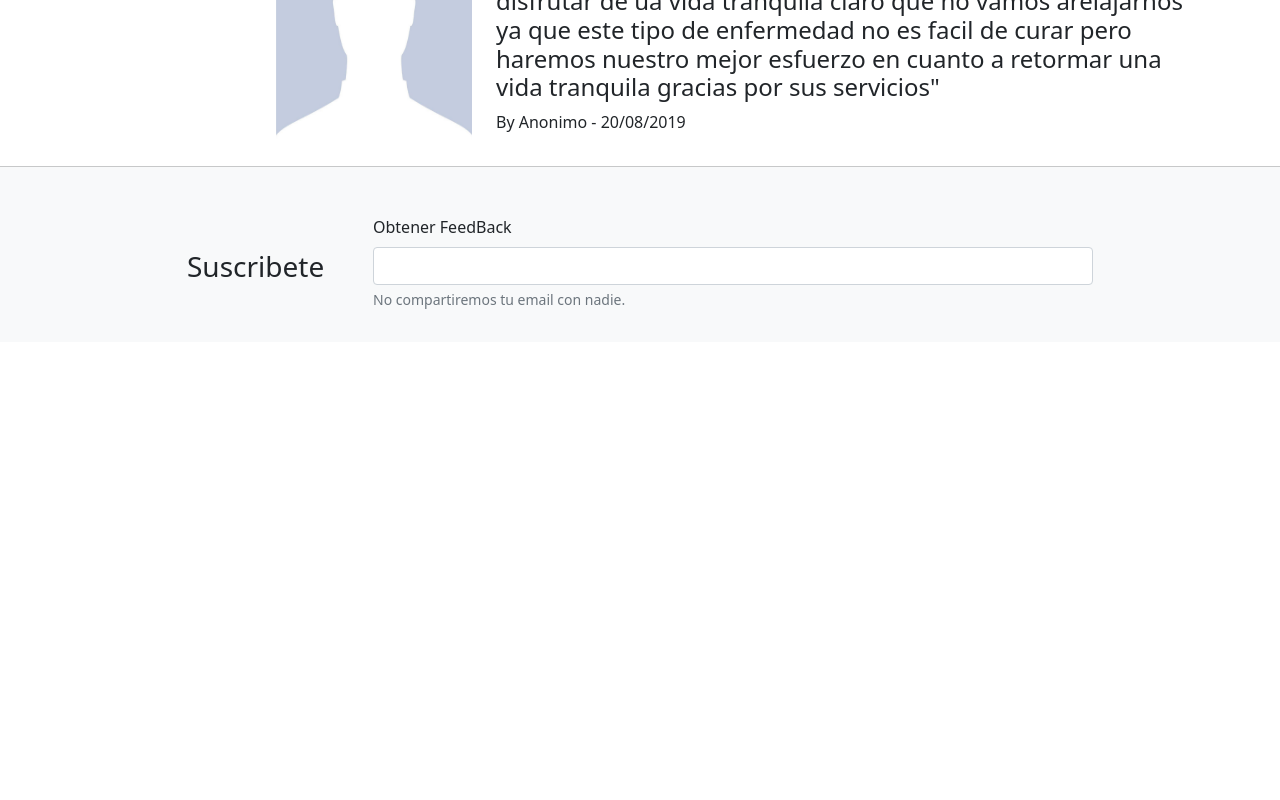
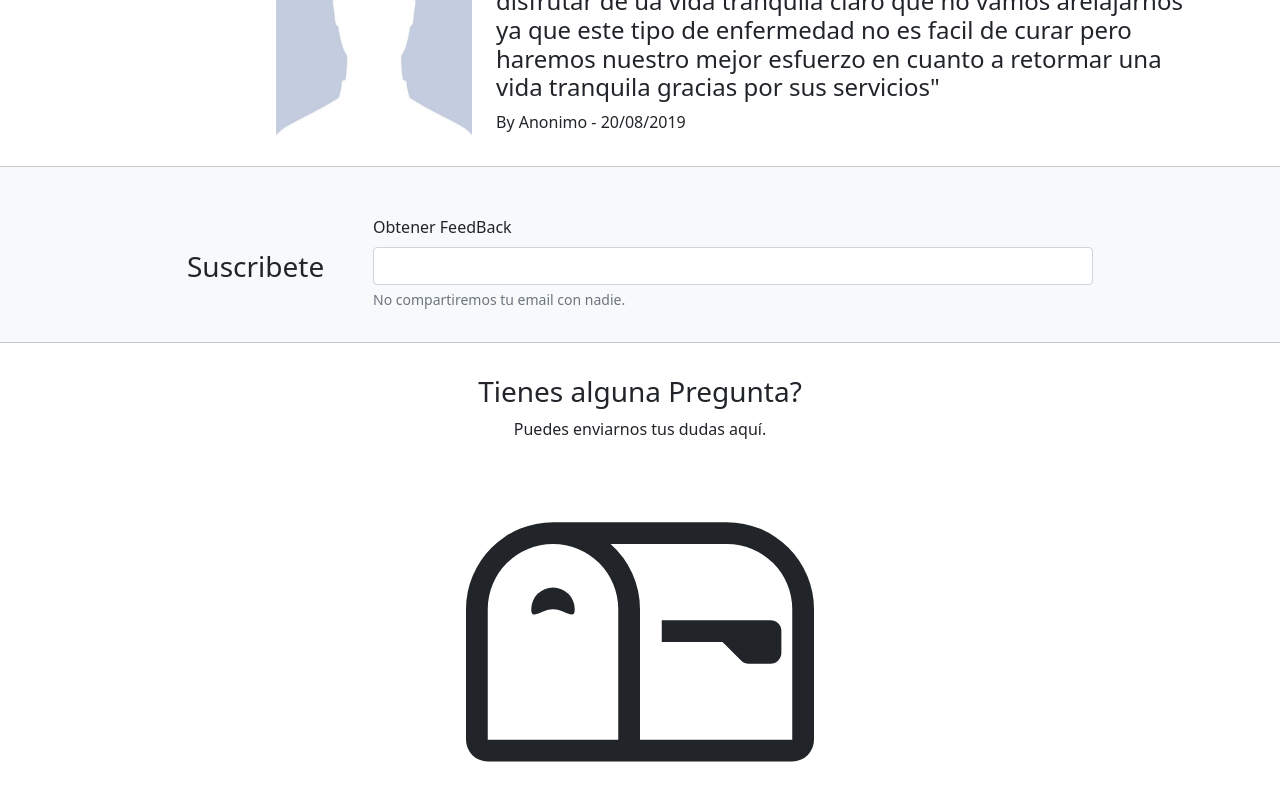
Before and after one commit to CrisLDev/LNE, an Angular app: page /home in a window 1280 px wide. Shown: the part 852-1652 px from the top of the page. Before the commit the page ends 1194 px from the top, so only its background shows below. Built offline with nearby package versions, Linux system fonts and the light colour scheme.

Commit message:
Antes de instalar un slider

```diff
--- a/src/app/pages/home/home.component.css
+++ b/src/app/pages/home/home.component.css
@@ -0,0 +1,6 @@
+// X-Small devices (portrait phones, less than 576px)
+@media (max-width: 575.98px) {
+    .container{
+
+    }
+}
--- a/src/app/pages/home/home.component.html
+++ b/src/app/pages/home/home.component.html
@@ -5,13 +5,13 @@
                 <div class="card-body">
                     <div class="container">
                         <div class="row">
-                            <div class="col-xl-5">
+                            <div class="col-xl-5 col-12">
                                 <h3 class="text-dark">La nueva Era</h3>
                                 <p class="text-dark">
                                     “Tengo que salir por mí mismo”. “Yo puedo con esto”. “Lo dejo cuando quiera”. Son frases que escuchamos con frecuencia. Pero el tiempo pasa y siguen consumiendo drogas. Porque se necesita un programa de desintoxicación seguro, planificado y con criterio. En ciertos casos la fase de desintoxicación de adicciones puede realizarse de manera ambulatoria. Sin embargo, en muchas ocasiones, es necesario el ingreso hospitalario.
                                 </p>
                             </div>
-                            <div class="col-xl-5 ml-auto d-flex justify-content-end align-content-end">
+                            <div class="col-xl-5 col-5 ml-auto d-flex justify-content-end align-content-end">
                                 <img class="img-fluid w-50" src="assets/026-rainbow.svg" alt="">
                             </div>
                         </div>
@@ -26,22 +26,22 @@
     <div class="col-xl-12 bg-light pt-3 pb-3">
         <div class="container">
             <div class="row">
-                <div class="col-xl-4 d-flex justify-content-center align-items-center">
-                    <div class="card">
+                <div class="col-xl-4 col-12 d-flex justify-content-center align-items-center">
+                    <div class="card shadow">
                         <div class="card-body mt-5 mb-5 ml-5 mr-5">
                             <img src="assets/skull.svg" class="w-10 h-10" alt="">
                         </div>
                     </div>
                 </div>
-                <div class="col-xl-4 d-flex justify-content-center align-items-center">
-                    <div class="card">
+                <div class="col-xl-4 col-12 d-flex justify-content-center align-items-center">
+                    <div class="card shadow">
                         <div class="card-body mt-5 mb-5 ml-5 mr-5">
                             <img src="assets/keep.svg" class="w-10 h-10" alt="">
                         </div>
                     </div>
                 </div>
-                <div class="col-xl-4 d-flex justify-content-center align-items-center">
-                    <div class="card">
+                <div class="col-xl-4 col-12 d-flex justify-content-center align-items-center">
+                    <div class="card shadow">
                         <div class="card-body mt-5 mb-5 ml-5 mr-5">
                             <img src="assets/sun.svg" class="w-10 h-10" alt="">
                         </div>
@@ -100,4 +100,24 @@
         </div>
     </div>
 
+    <hr>
+
+    <div class="col-xl-12 mt-3">
+        <div class="container">
+            <div class="row justify-content-center">
+                <div class="col-xl-12 text-center">
+                    <h3>Tienes alguna Pregunta?</h3>
+                    <p>Puedes enviarnos tus dudas aquí.</p>
+                </div>
+                <div class="col-xl-4">
+                    <svg maxwidth="10em" maxheight="10em" viewBox="0 0 16 16" class="bi bi-mailbox img-fluid" fill="currentColor" xmlns="http://www.w3.org/2000/svg">
+                        <path fill-rule="evenodd" d="M4 4a3 3 0 0 0-3 3v6h6V7a3 3 0 0 0-3-3zm0-1h8a4 4 0 0 1 4 4v6a1 1 0 0 1-1 1H1a1 1 0 0 1-1-1V7a4 4 0 0 1 4-4zm2.646 1A3.99 3.99 0 0 1 8 7v6h7V7a3 3 0 0 0-3-3H6.646z"/>
+                        <path fill-rule="evenodd" d="M11.793 8.5H9v-1h5a.5.5 0 0 1 .5.5v1a.5.5 0 0 1-.5.5h-1a.5.5 0 0 1-.354-.146l-.853-.854z"/>
+                        <path d="M5 7c0 .552-.448 0-1 0s-1 .552-1 0a1 1 0 0 1 2 0z"/>
+                      </svg>
+                </div>
+            </div>
+        </div>
+    </div>
+
 </div>
```
